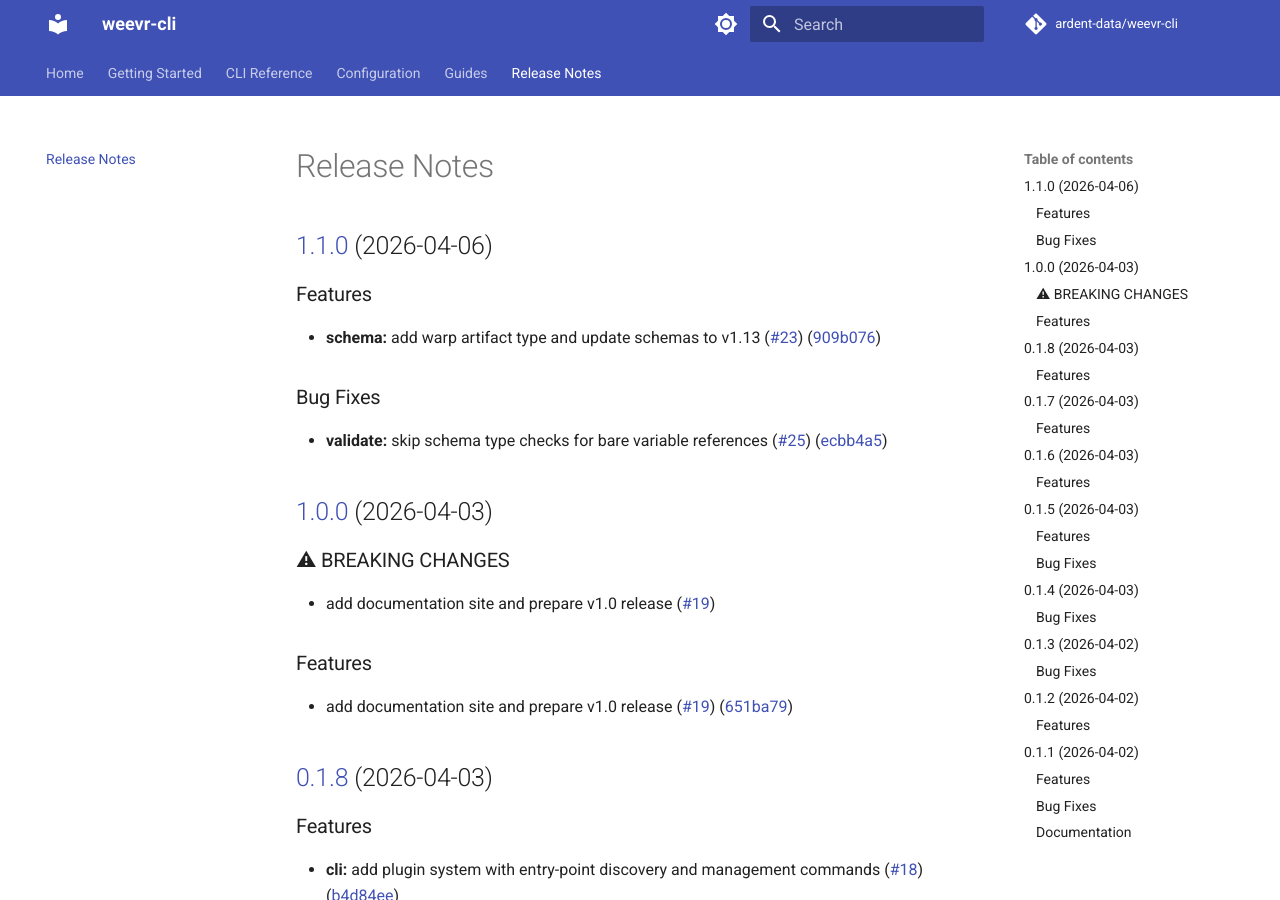
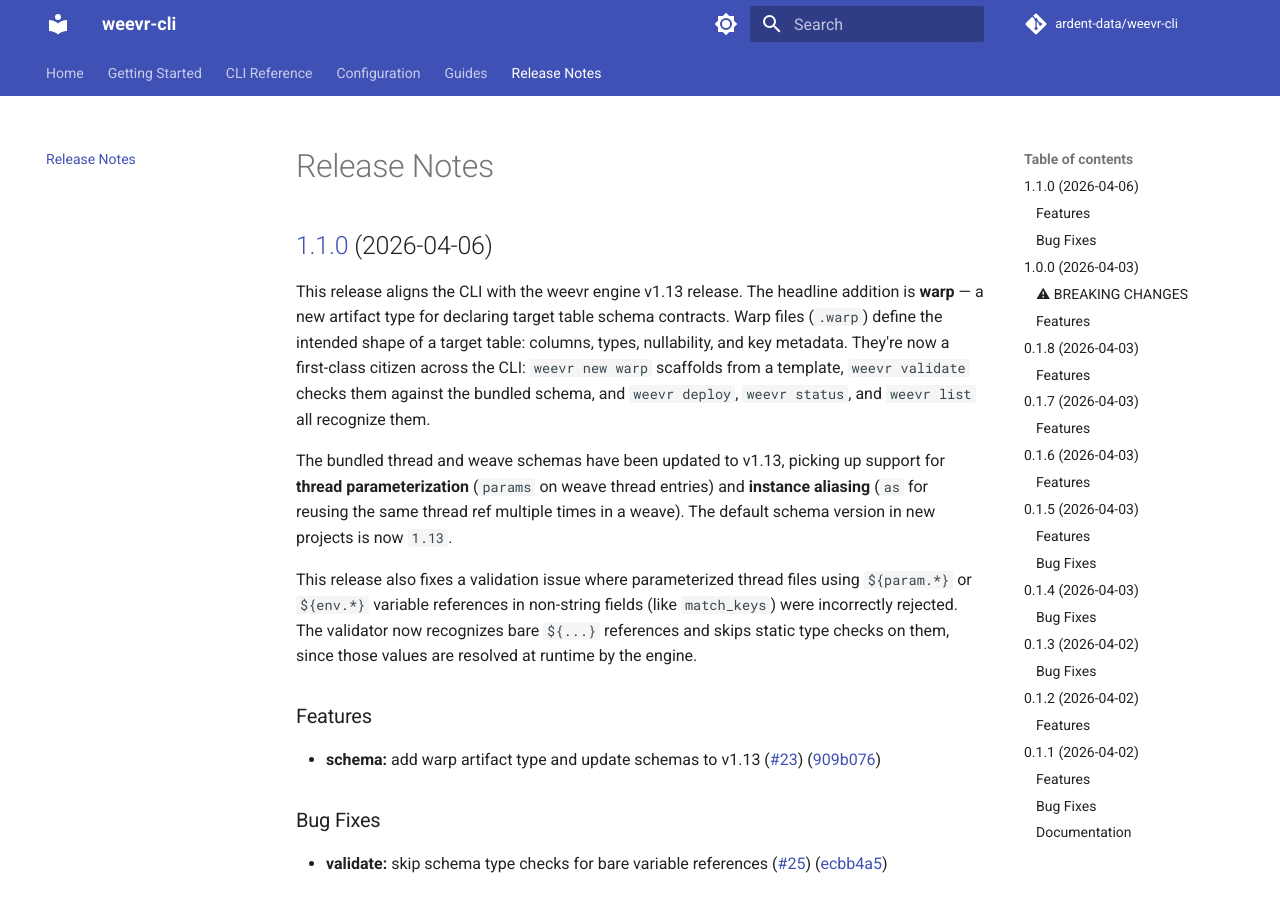
Before and after one commit to ardent-data/weevr-cli, an MkDocs documentation site: the page built from docs/release-notes.md, in a window 1280 px wide and 900 px high. Built offline with MkDocs 1.6.1 and Material for MkDocs 9.7.7, drawn with Linux system fonts in a browser that asks for light colours; comment, search, counter and statistics services are not loaded; the version menu is left out.

Commit message:
chore(docs): fix drift and add v1.1.0 release narrative (#26)

```diff
--- a/CHANGELOG.md
+++ b/CHANGELOG.md
@@ -2,6 +2,24 @@
 
 ## [1.1.0](https://github.com/ardent-data/weevr-cli/compare/weevr-cli-v1.0.0...weevr-cli-v1.1.0) (2026-04-06)
 
+This release aligns the CLI with the weevr engine v1.13 release. The headline
+addition is **warp** — a new artifact type for declaring target table schema
+contracts. Warp files (`.warp`) define the intended shape of a target table:
+columns, types, nullability, and key metadata. They're now a first-class citizen
+across the CLI: `weevr new warp` scaffolds from a template, `weevr validate`
+checks them against the bundled schema, and `weevr deploy`, `weevr status`, and
+`weevr list` all recognize them.
+
+The bundled thread and weave schemas have been updated to v1.13, picking up
+support for **thread parameterization** (`params` on weave thread entries) and
+**instance aliasing** (`as` for reusing the same thread ref multiple times in a
+weave). The default schema version in new projects is now `1.13`.
+
+This release also fixes a validation issue where parameterized thread files
+using `${param.*}` or `${env.*}` variable references in non-string fields (like
+`match_keys`) were incorrectly rejected. The validator now recognizes bare
+`${...}` references and skips static type checks on them, since those values are
+resolved at runtime by the engine.
 
 ### Features
 
```
Also changed, not shown: README.md (+1 -1 lines), docs/getting-started.md (+3 -0 lines), docs/guides/plugin-authoring.md (+1 -1 lines), 1 other file.
